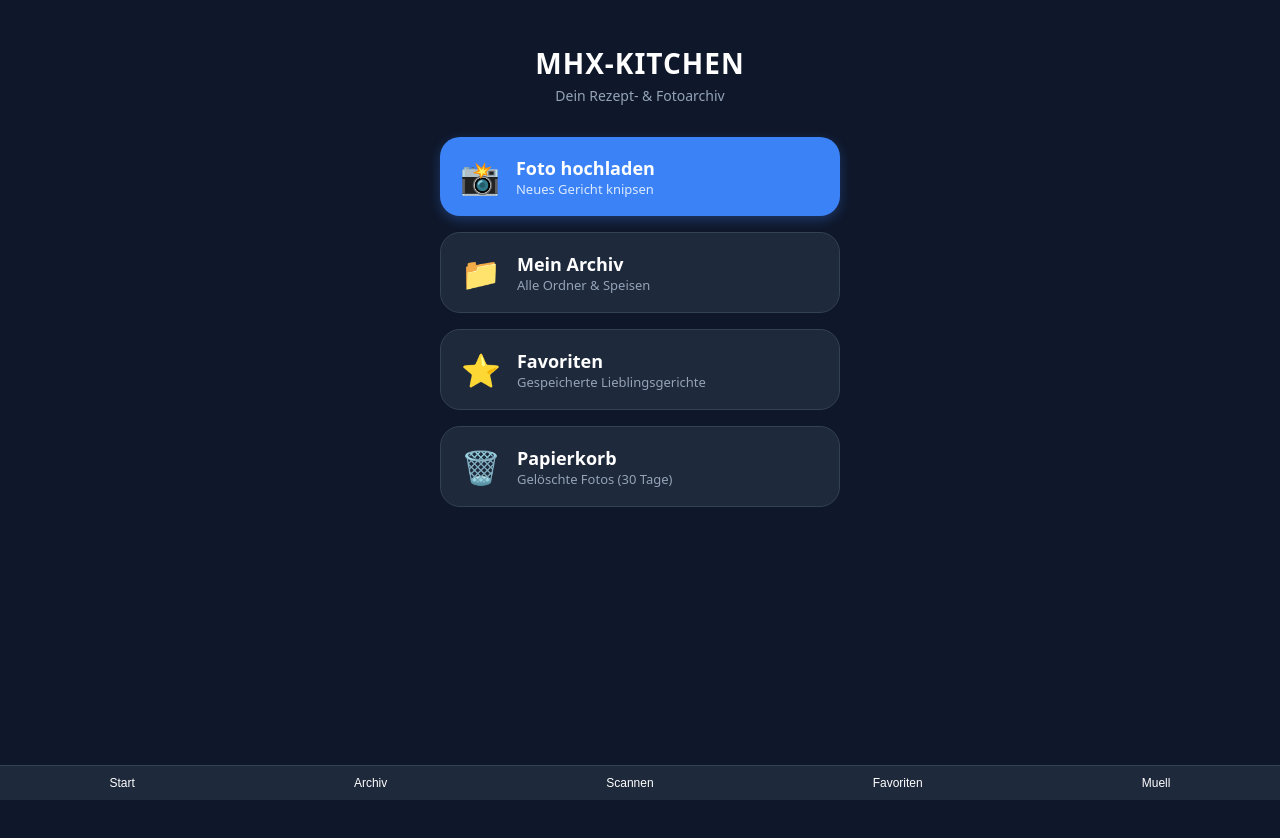
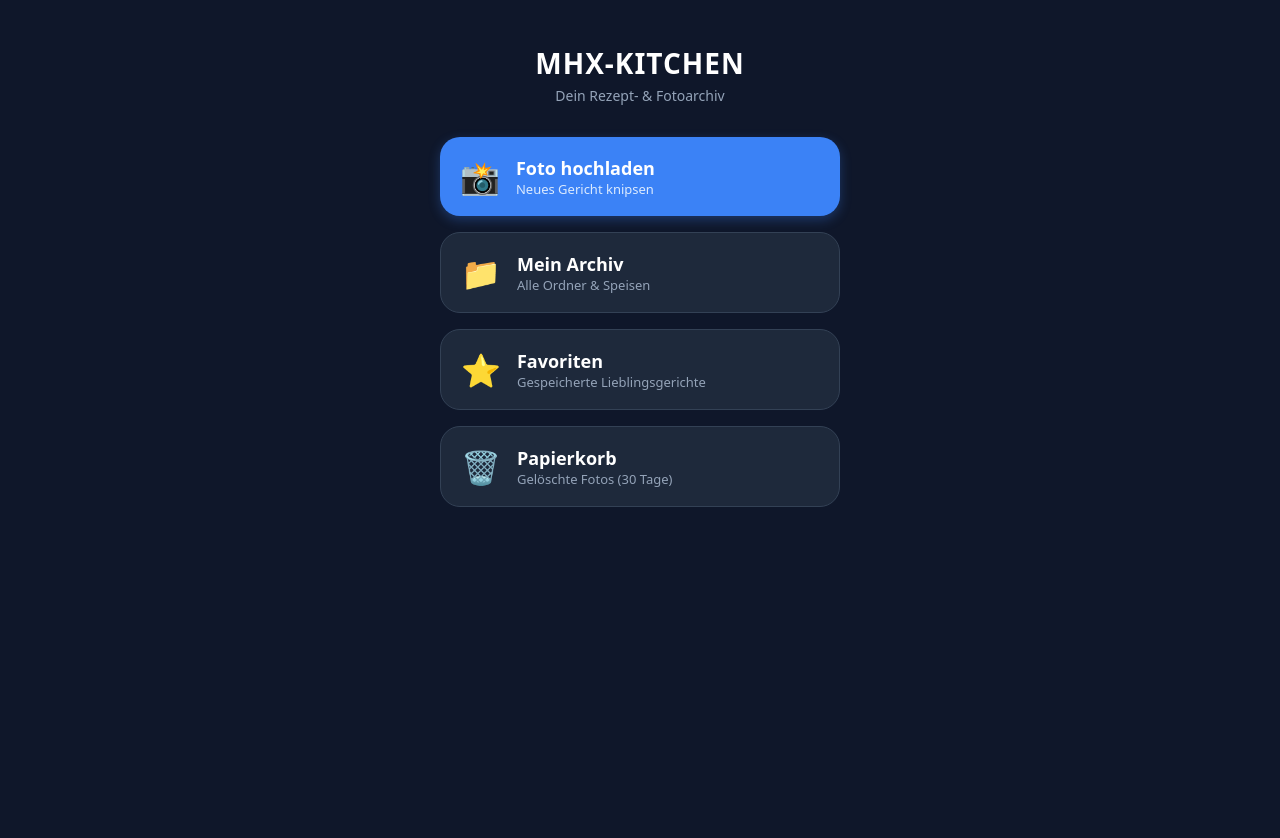
Before and after one commit to maxhuber9393/mhx-kitchen, a React (Vite) app: page / in a window 1280 px wide. Shown: the top 838 px of the page. After the commit the page ends 800 px from the top, so only its background shows below. Built offline with nearby package versions, Linux system fonts and the light colour scheme.

Commit message:
fix: remove bottom navigation bar completely

```diff
--- a/src/App.tsx
+++ b/src/App.tsx
@@ -1,4 +1,4 @@
-import { BrowserRouter as Router, Routes, Route, Link } from 'react-router-dom'
+import { BrowserRouter as Router, Routes, Route } from 'react-router-dom'
 import Home from './pages/Home'
 import Trash from './pages/Trash'
 import Archive from './pages/Archive'
@@ -8,7 +8,7 @@ import Scan from './pages/Scan'
 export default function App() {
   return (
     <Router>
-      <div style={{ minHeight: '100vh', backgroundColor: '#0f172a', paddingBottom: '70px' }}>
+      <div style={{ minHeight: '100vh', backgroundColor: '#0f172a' }}>
         <Routes>
           <Route path="/" element={<Home />} />
           <Route path="/archive" element={<Archive />} />
@@ -16,35 +16,6 @@ export default function App() {
           <Route path="/scan" element={<Scan />} />
           <Route path="/trash" element={<Trash />} />
         </Routes>
-
-        <nav style={{
-          position: 'fixed',
-          bottom: 0,
-          left: 0,
-          right: 0,
-          backgroundColor: '#1e293b',
-          borderTop: '1px solid #334155',
-          display: 'flex',
-          justifyContent: 'space-around',
-          padding: '10px 0',
-          zIndex: 1000
-        }}>
-          <Link to="/" style={{ color: 'white', textDecoration: 'none', textAlign: 'center', fontSize: '12px' }}>
-            Start
-          </Link>
-          <Link to="/archive" style={{ color: 'white', textDecoration: 'none', textAlign: 'center', fontSize: '12px' }}>
-            Archiv
-          </Link>
-          <Link to="/scan" style={{ color: 'white', textDecoration: 'none', textAlign: 'center', fontSize: '12px' }}>
-            Scannen
-          </Link>
-          <Link to="/favorites" style={{ color: 'white', textDecoration: 'none', textAlign: 'center', fontSize: '12px' }}>
-            Favoriten
-          </Link>
-          <Link to="/trash" style={{ color: 'white', textDecoration: 'none', textAlign: 'center', fontSize: '12px' }}>
-            Muell
-          </Link>
-        </nav>
       </div>
     </Router>
   )
```
